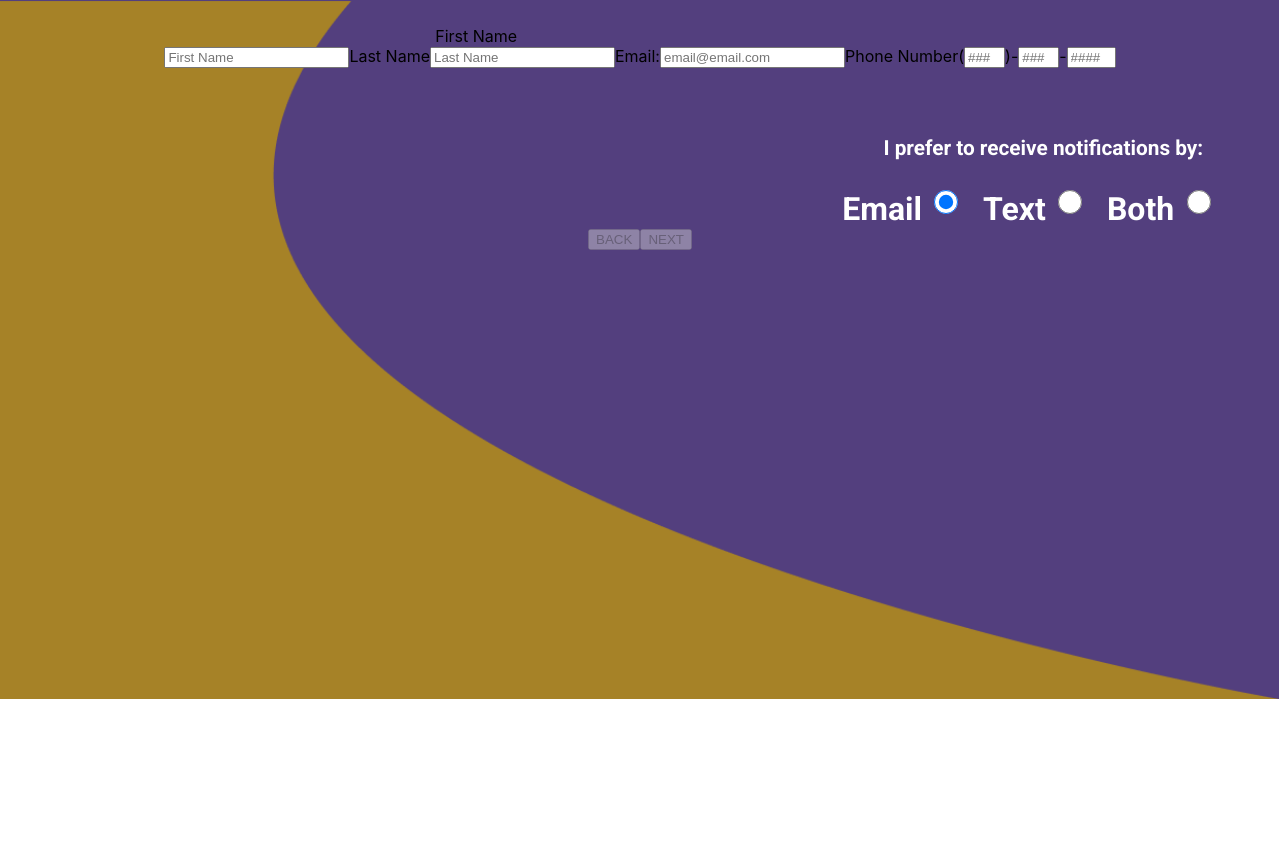
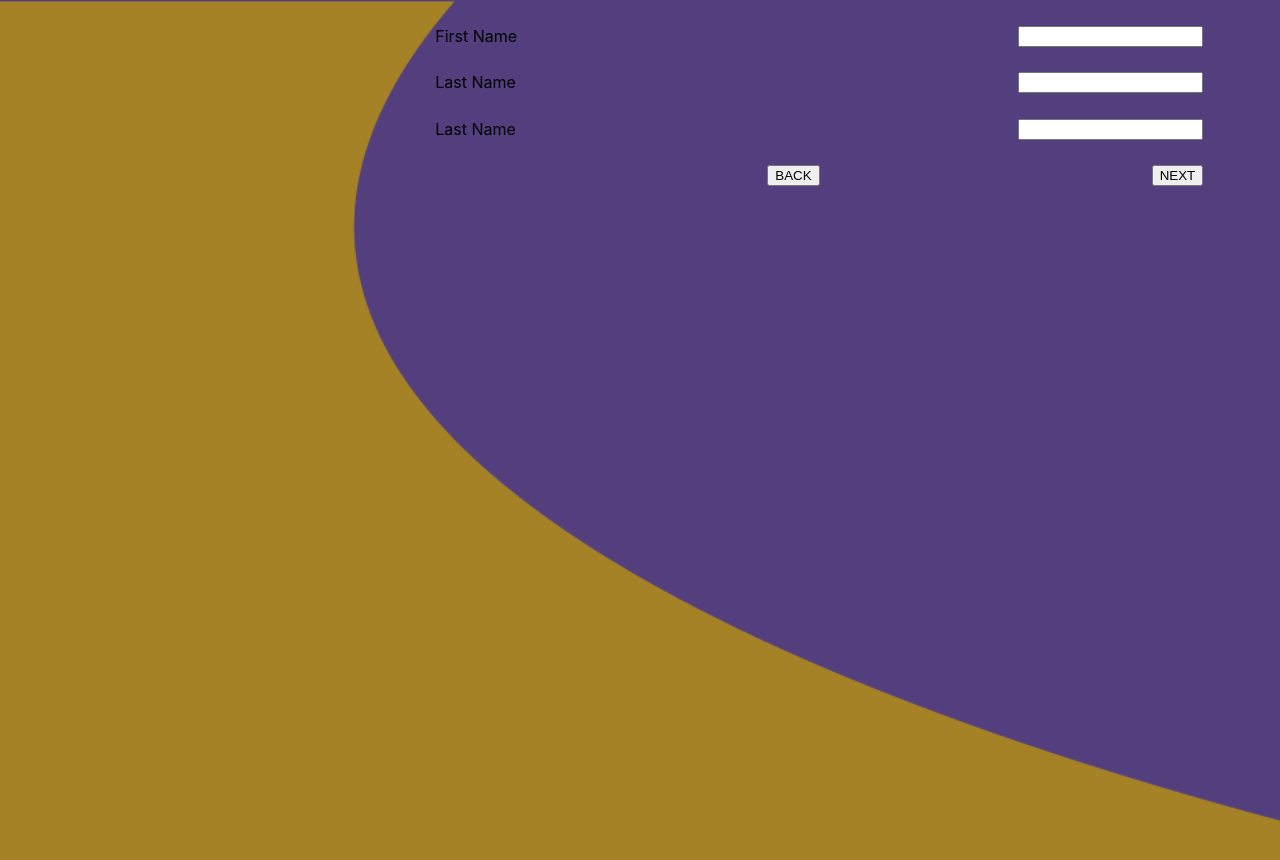
Before and after one commit to KimDuclos/flextogether, a React (Create React App) app: page /tell-more in a window 1280 px wide. Shown: the top 860 px of the page. Built offline with nearby package versions, Linux system fonts and the light colour scheme.

Commit message:
tell more regex working for text/email input

```diff
--- a/src/tell-more.jsx
+++ b/src/tell-more.jsx
@@ -1,178 +1,74 @@
 import React from "react";
-import { useState, useEffect } from "react";
-import { Link } from "react-router-dom";
+import { useForm } from "react-hook-form";
 import "./tell-more.scss";
-import backgroundImage from "./assets/backgroundImage.png";
 
-const tellMoreBackgroundStyle = {
-  backgroundImage: `url(${backgroundImage})`,
-  backgroundSize: "100%",
-  margin: "0% 0 0 0",
-  display: "inline-block",
-};
+export default function TellMore() {
+  const { register, handleSubmit, errors } = useForm();
 
-const TellMore = () => {
-  const [values, setValues] = useState({
-    firstName: "",
-    lastName: "",
-    email: "",
-    phone1: "",
-    phone2: "",
-    phone3: "",
-  });
-
-  const [disabled, setDisabled] = useState(true); // set submit initially to disabled
-
-  // set disabled submit if form not valid
-  useEffect(() => {
-    console.log(values);
-    if (
-      values.firstName !== "" &&
-      values.lastName !== "" &&
-      values.email !== "" &&
-      values.phone1 !== "" &&
-      values.phone2 !== "" &&
-      values.phone3 !== ""
-    ) {
-      setDisabled(false);
-      console.log("link is disabled");
-    } else {
-      setDisabled(true);
-    }
-  }, [values]);
-
-  const set = (userInput) => {
-    return ({ target: { value } }) => {
-      setValues((oldValues) => ({ ...oldValues, [userInput]: value }));
-    };
+  const onSubmit = (data) => {
+    console.log(data);
   };
 
   return (
-    <div className="tell-more-page" style={tellMoreBackgroundStyle}>
-      <form>
-        <label className="contact-form">First Name</label>
-        <input
-          className="contact-input"
-          value={values.firstName}
-          onChange={set("firstName")}
-          type="text"
-          placeholder="First Name"
-          required
-        />
-        <label>Last Name</label>
-        <input
-          className="contact-input"
-          value={values.lastName}
-          onChange={set("lastName")}
-          type="text"
-          placeholder="Last Name"
-          required
-        />
-        <label>Email:</label>
-        <input
-          className="contact-input"
-          value={values.email}
-          onChange={set("email")}
-          type="email"
-          placeholder="email@email.com"
-          aria-label="email address"
-          required
-        />
-        <label>Phone Number</label>
-        (
-        <input
-          className="contact-input"
-          value={values.phone1}
-          name="phone1"
-          type="tel"
-          pattern="[0-9]{3}"
-          placeholder="###"
-          aria-label="3-digit area code"
-          size="2"
-          onChange={set("phone1")}
-          maxLength="3"
-          required
-        />
-        )-
-        <input
-          className="contact-input"
-          value={values.phone2}
-          name="phone2"
-          type="tel"
-          pattern="[0-9]{3}"
-          placeholder="###"
-          aria-label="3-digit prefix"
-          size="2"
-          onChange={set("phone2")}
-          maxLength="3"
-          required
-        />
-        -
-        <input
-          className="contact-input"
-          value={values.phone3}
-          name="phone3"
-          type="tel"
-          pattern="[0-9]{4}"
-          placeholder="####"
-          aria-label="4-digit number"
-          size="3"
-          onChange={set("phone3")}
-          maxLength="4"
-          required
-        />
-        <p className="notification-pref">
-          I prefer to receive notifications by:
-        </p>
-        <div className="notification-buttons">
-          Email
+    <div className="tell-more-page">
+      <form onSubmit={handleSubmit(onSubmit)}>
+        <div className="contact-form">
+          <label>First Name</label>
           <input
-            className="radio-button"
-            type="radio"
-            value="radioEmail"
-            name="contact-selection"
-            id="email-notification"
-            required
-            checked
+            type="text"
+            name="firstName"
+            ref={register({
+              required: "First Name is required.",
+              pattern: {
+                value: /[a-zA-Z]$/,
+                message: "First Name is not valid.",
+              },
+            })}
           />
-          Text
+          {errors.firstName && (
+            <p className="errorMsg">{errors.firstName.message}</p>
+          )}
+        </div>
+        <div className="contact-form">
+          <label>Last Name</label>
           <input
-            className="radio-button"
-            type="radio"
-            value="radioText"
-            name="contact-selection"
-            id="text-notification"
+            type="text"
+            name="lastName"
+            ref={register({
+              required: "Last Name is required.",
+              pattern: {
+                value: /[a-zA-Z]$/,
+                message: "Last Name is not valid.",
+              },
+            })}
           />
-          Both
+           {errors.lastName && (
+            <p className="errorMsg">{errors.lastName.message}</p>
+          )}
+          </div>
+         <div className="contact-form">
+          <label>Last Name</label>
           <input
-            className="radio-button"
-            type="radio"
-            value="radioBoth"
-            name="contact-selection"
-            id="both-notification"
+            type="text"
+            name="email"
+            ref={register({
+              required: "Email is required.",
+              pattern: {
+                value: /^[^@ ]+@[^@ ]+\.[^@ .]{2,}$/,
+                message: "Last Name is wrong format.",
+              },
+            })}
           />
+           {errors.email && (
+            <p className="errorMsg">{errors.email.message}</p>
+          )}
+          </div>
+        <div className="contact-form">
+          <label></label>
+          <button type="submit">BACK</button>
+          <button type="submit">NEXT</button>
         </div>
-        <Link to="./who-are-you">
-          <button
-            type="submit"
-            disabled={disabled}
-            className="tell-more-progress-button"
-          >
-            BACK
-          </button>
-        </Link>
-        <Link to="./level">
-          <button
-            type="submit"
-            disabled={disabled}
-            className="tell-more-prog-button"
-          >
-            NEXT
-          </button>
-        </Link>
       </form>
     </div>
   );
-};
-
-export default TellMore;
+}
```
